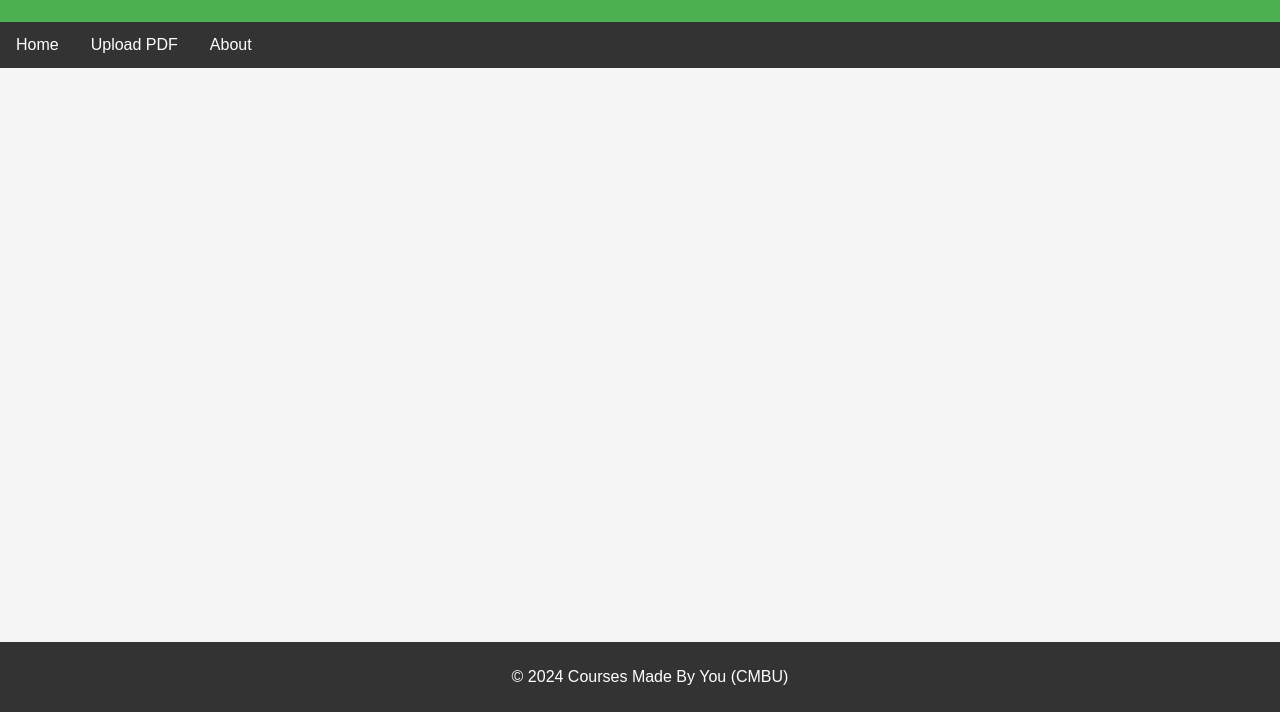
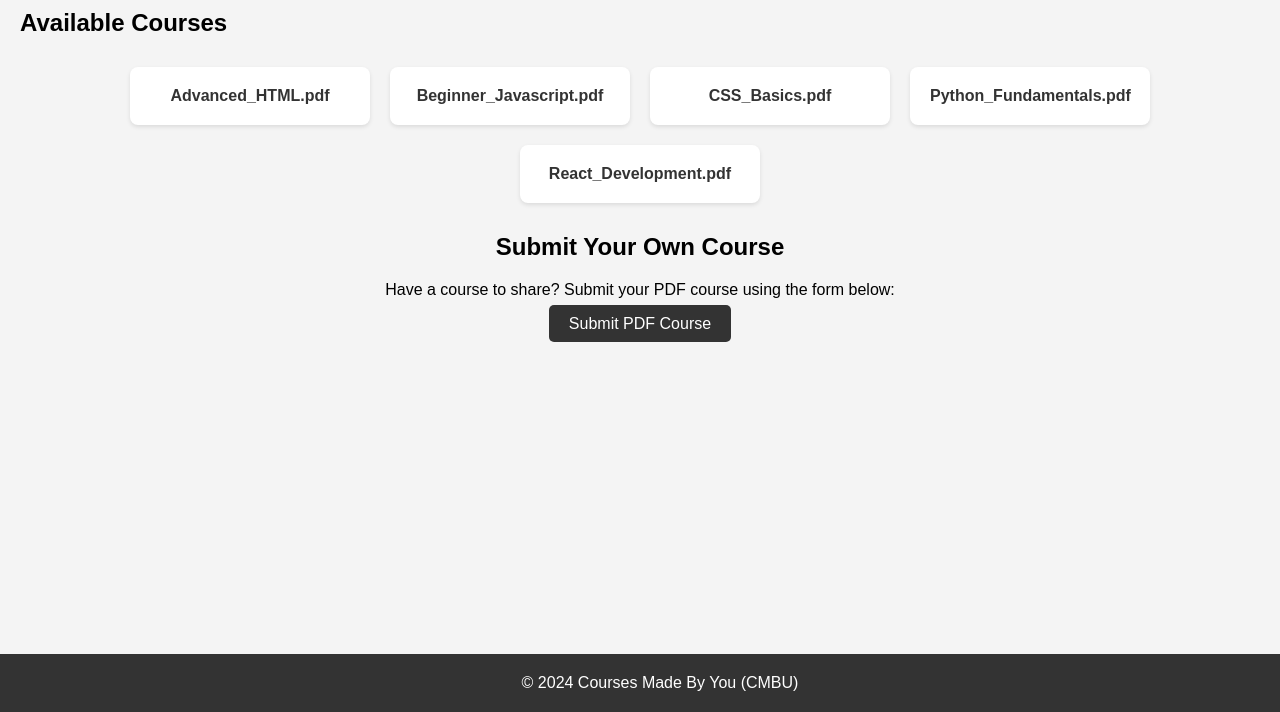
Before and after one commit to cmbu-courses/cmbu-courses.github.io, a plain HTML site: page index.html in a window 1280 px wide. Shown: the part 88-800 px from the top of the page. Drawn offline with Linux system fonts and the light colour scheme.

Commit message:
Update index.html

```diff
--- a/index.html
+++ b/index.html
@@ -3,82 +3,73 @@
 <head>
     <meta charset="UTF-8">
     <meta name="viewport" content="width=device-width, initial-scale=1.0">
+    <meta http-equiv="X-UA-Compatible" content="IE=edge">
     <title>Courses Made By You (CMBU)</title>
     <style>
         body {
             font-family: Arial, sans-serif;
+            background-color: #f4f4f4;
             margin: 0;
             padding: 0;
-            background-color: #f5f5f5;
+            box-sizing: border-box;
         }
-
         header {
-            background-color: #4CAF50;
+            background-color: #333;
             color: white;
-            padding: 15px;
+            padding: 10px 0;
             text-align: center;
         }
-
-        nav {
-            background-color: #333;
-            overflow: hidden;
+        header h1 {
+            margin: 0;
+            font-size: 2em;
         }
-
-        nav a {
-            float: left;
-            display: block;
-            color: white;
-            text-align: center;
-            padding: 14px 16px;
-            text-decoration: none;
-        }
-
-        nav a:hover {
-            background-color: #ddd;
-            color: black;
-        }
-
-        section {
+        main {
             padding: 20px;
         }
-
-        .hidden {
-            display: none;
+        .course-list {
+            display: flex;
+            flex-wrap: wrap;
+            justify-content: center;
         }
-
-        #home, #upload, #about {
-            display: none;
+        .course-item {
+            background-color: white;
+            margin: 10px;
+            padding: 20px;
+            border-radius: 8px;
+            box-shadow: 0 2px 4px rgba(0, 0, 0, 0.1);
+            width: 200px;
+            text-align: center;
         }
-
-        #file-list {
-            margin-top: 20px;
+        .course-item a {
+            text-decoration: none;
+            color: #333;
+            font-weight: bold;
         }
-
-        #file-list li {
-            list-style-type: none;
-            margin: 5px 0;
+        .course-item a:hover {
+            text-decoration: underline;
         }
-
         footer {
+            text-align: center;
+            padding: 20px;
             background-color: #333;
             color: white;
-            text-align: center;
-            padding: 10px;
             position: fixed;
             width: 100%;
             bottom: 0;
         }
-
-        button {
-            background-color: #4CAF50;
+        .upload-section {
+            text-align: center;
+            margin: 20px 0;
+        }
+        .upload-section a {
+            background-color: #333;
             color: white;
-            border: none;
             padding: 10px 20px;
-            cursor: pointer;
+            text-decoration: none;
+            border-radius: 5px;
         }
-
-        button:hover {
-            background-color: #45a049;
+        .upload-section a:hover {
+            background-color: #555;
         }
     </style>
 </head>
@@ -88,94 +79,55 @@
         <h1>Courses Made By You (CMBU)</h1>
     </header>
 
-<nav>
-    <a href="#" onclick="showPage('home')">Home</a>
-    <a href="#" onclick="showPage('upload')">Upload PDF</a>
-    <a href="#" onclick="showPage('about')">About</a>
-</nav>
-
-<section id="home">
-    <h2>PDF Courses</h2>
-    <ul id="file-list"></ul>
+    <main>
+        <!-- PDF Courses Display Section -->
+        <section>
+            <h2>Available Courses</h2>
+            <div class="course-list" id="courseList">
+                <!-- JavaScript will load PDF links here -->
+            </div>
         </section>
 
-<section id="upload" class="hidden">
-    <h2>Upload a PDF Course</h2>
-    <form id="uploadForm">
-        <label for="pdfFile">Select a PDF file:</label><br>
-        <input type="file" id="pdfFile" accept="application/pdf"><br><br>
-        <button type="button" onclick="uploadPDF()">Upload</button>
-    </form>
-    <p id="uploadMessage"></p>
+        <!-- Upload PDF Section -->
+        <section class="upload-section">
+            <h2>Submit Your Own Course</h2>
+            <p>Have a course to share? Submit your PDF course using the form below:</p>
+            <a href="https://forms.gle/your-google-form-link-here" target="_blank">Submit PDF Course</a>
         </section>
-
-<section id="about" class="hidden">
-    <h2>About CMBU</h2>
-    <p>Welcome to Courses Made By You (CMBU). This is a platform where users can upload and share PDF-based courses.
-       Browse through the courses that others have uploaded, or contribute your own by uploading a PDF file.</p>
-</section>
+    </main>
 
     <footer>
-    <p>&copy; 2024 Courses Made By You (CMBU)</p>
+        &copy; 2024 Courses Made By You (CMBU)
     </footer>
 
     <script>
-    // Store the list of uploaded PDFs
-    let uploadedFiles = [];
+        // JavaScript to dynamically load the PDFs from the PDFCourses folder
+        const courseList = document.getElementById('courseList');
 
-    // Function to show the correct page
-    function showPage(pageId) {
-        document.querySelectorAll('section').forEach(section => section.classList.add('hidden'));
-        document.getElementById(pageId).classList.remove('hidden');
+        // Mock of available PDF files in the folder
+        const pdfFiles = [
+            "Advanced_HTML.pdf",
+            "Beginner_Javascript.pdf",
+            "CSS_Basics.pdf",
+            "Python_Fundamentals.pdf",
+            "React_Development.pdf"
+        ];
 
-        // Show the home page content when loaded
-        if (pageId === 'home') {
-            displayUploadedFiles();
-        }
+        // Sort PDF files alphabetically
+        pdfFiles.sort();
+
+        // Function to display courses
+        function displayCourses() {
+            pdfFiles.forEach(pdf => {
+                const courseItem = document.createElement('div');
+                courseItem.classList.add('course-item');
+                courseItem.innerHTML = `<a href="PDFCourses/${pdf}" download>${pdf}</a>`;
+                courseList.appendChild(courseItem);
+            });
         }
 
-    // Simulate uploading a PDF file
-    function uploadPDF() {
-        const fileInput = document.getElementById('pdfFile');
-        const file = fileInput.files[0];
-
-        if (!file) {
-            document.getElementById('uploadMessage').textContent = "Please select a file to upload.";
-            return;
-        }
-
-        if (file.type !== "application/pdf") {
-            document.getElementById('uploadMessage').textContent = "Only PDF files are allowed.";
-            return;
-        }
-
-        // Simulate the upload and add to the list
-        uploadedFiles.push(file.name);
-        uploadedFiles.sort();  // Sort files alphabetically
-        document.getElementById('uploadMessage').textContent = "File uploaded successfully!";
-        fileInput.value = "";  // Clear the file input after upload
-    }
-
-    // Display uploaded PDF files in alphabetical order
-    function displayUploadedFiles() {
-        const fileList = document.getElementById('file-list');
-        fileList.innerHTML = '';
-
-        if (uploadedFiles.length === 0) {
-            fileList.innerHTML = '<li>No PDF courses uploaded yet.</li>';
-        } else {
-            uploadedFiles.forEach(file => {
-                const li = document.createElement('li');
-                li.textContent = file;
-                fileList.appendChild(li);
-            });
-        }
-    }
-
-    // Show the home page by default on load
-    document.addEventListener('DOMContentLoaded', () => {
-        showPage('home');
-    });
+        // Load courses on page load
+        window.onload = displayCourses;
     </script>
 
 </body>
```
Lines whose indentation alone changed are shown as unchanged.
